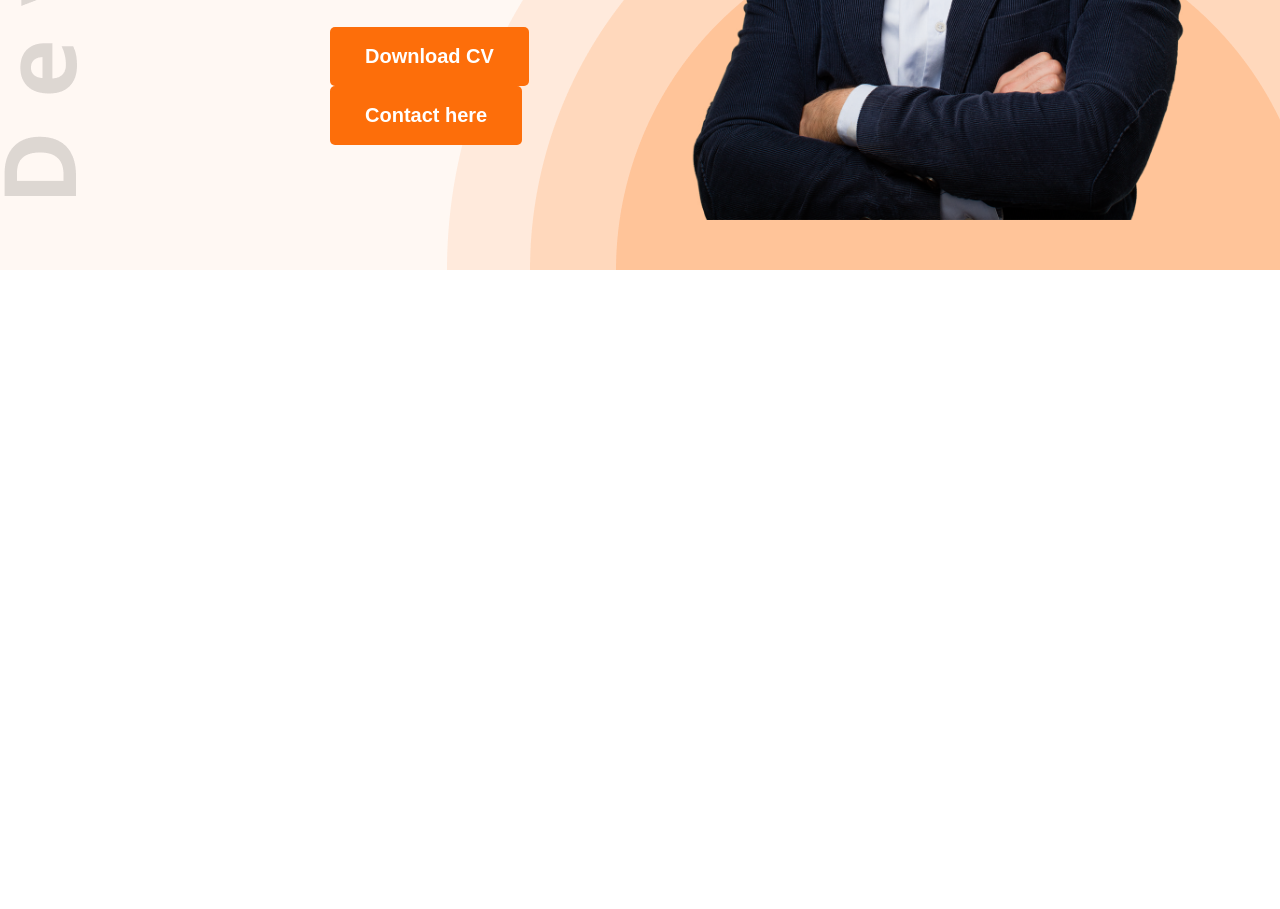
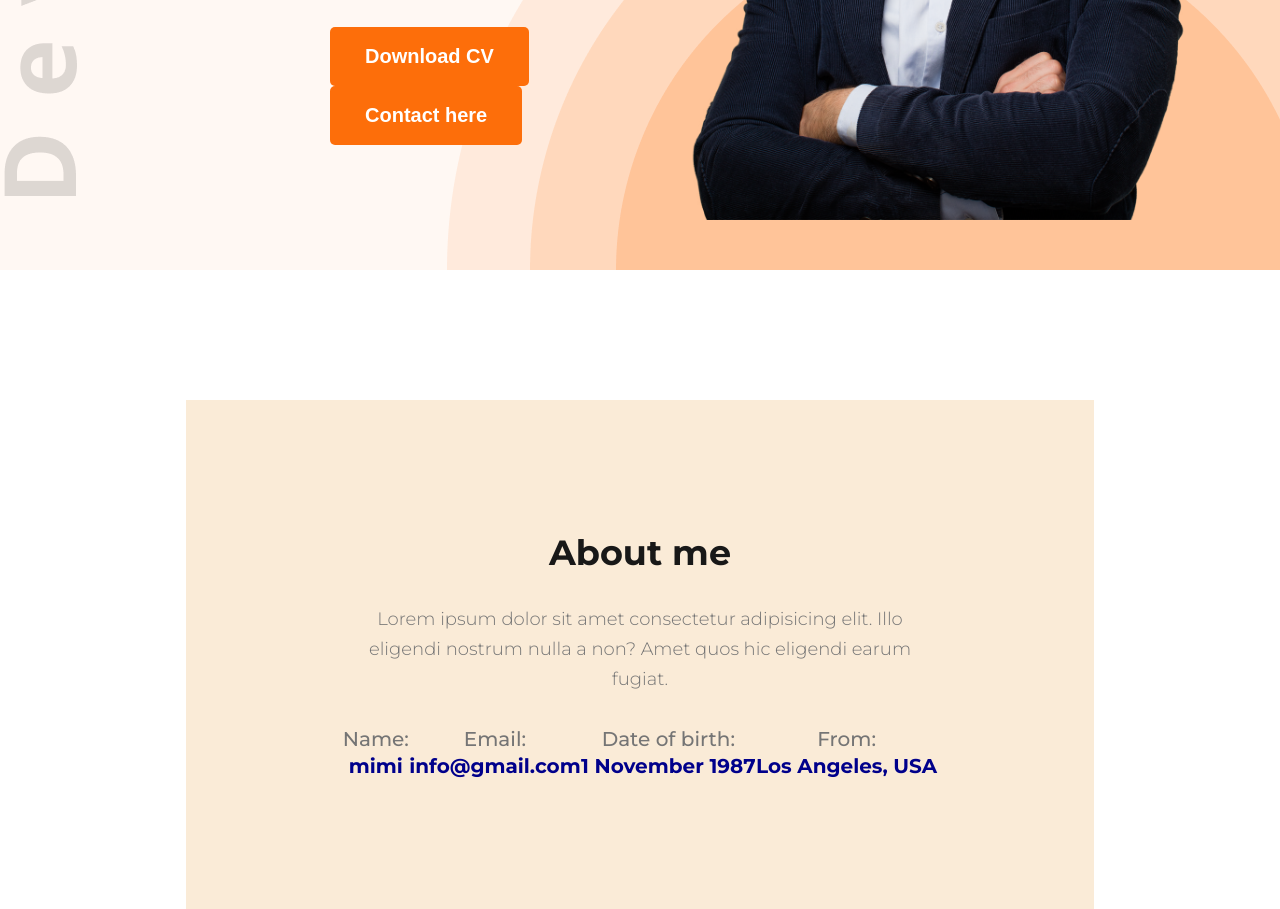
Before and after one commit to Lamisazimy/MyPortfolio, a plain HTML site: page index.html in a window 1280 px wide. Shown: the part 567-1476 px from the top of the page. Before the commit the page ends 837 px from the top, so only its background shows below. Drawn offline with Linux system fonts and the light colour scheme.

Commit message:
designed about me

```diff
--- a/index.html
+++ b/index.html
@@ -41,12 +41,36 @@
             </div>
         </section>
     </header>
-    <main>
+    <section id="about">
+        <div class="about-container">
+            <div class="about-heading">
+                <h1>About me</h1>
+                <p>Lorem ipsum dolor sit amet consectetur adipisicing elit. Illo eligendi nostrum nulla a non? Amet quos
+                    hic eligendi earum fugiat.</p>
 
-    </main>
-    <footer>
+            </div>
+            <div class="about-info">
+                <div class="info-card">
+                    <p>Name:</p>
+                    <h4>mimi</h4>
+                </div>
+                <div class="info-card">
+                    <p>Email:</p>
+                    <h4>info@gmail.com</h4>
+                </div>
+                <div class="info-card">
+                    <p>Date of birth:</p>
+                    <h4>1 November 1987</h4>
+                </div>
+                <div class="info-card">
+                    <p>From:</p>
+                    <h4>Los Angeles, USA</h4>
+                </div>
 
-    </footer>
+            </div>
+        </div>
+
+    </section>
 
 </body>
 
--- a/styles/portfolio.css
+++ b/styles/portfolio.css
@@ -1,24 +1,28 @@
-*{
+* {
     margin: 0;
     padding: 0;
     box-sizing: border-box;
 }
+
 /* shared part */
-.openuniquifier{
+.openuniquifier {
     font-family: "Montserrat", sans-serif;
     font-optical-sizing: auto;
 
 }
-.logo h2{
-    font-size:  45px;
+
+.logo h2 {
+    font-size: 45px;
     font-weight: 900;
 }
-#font-color{
+
+#font-color {
     color: #FD6E0A;
     font-weight: bold;
 
 }
-.btn{
+
+.btn {
 
     background-color: #FD6E0A;
     border: none;
@@ -29,64 +33,127 @@
     font-weight: bold;
     cursor: pointer;
 }
+
+.about-heading {
+    max-width: 827px;
+    text-align: center;
+}
+
+.about-heading h1 {
+    font-size: 35px;
+    font-weight: bold;
+    color: #181818;
+    margin-bottom: 30px;
+
+}
+
+.about-heading p {
+    font-size: 18px;
+    font-weight: 300;
+    color: #757575;
+    line-height: 30px;
+    margin-bottom: 30px;
+
+}
+
+
 /* indiviual part */
-header{
+header {
     background-color: #FFF8F3;
-    background: url("../images/developer.png"),url("../images/header_bg.png"),#FFF8F3;
-    background-position: top left,bottom right;
+    background: url("../images/developer.png"), url("../images/header_bg.png"), #FFF8F3;
+    background-position: top left, bottom right;
     background-repeat: no-repeat;
     padding: 50px;
 }
-nav{
+
+nav {
     width: 74%;
     max-width: 1140px;
     /* border: 1px solid gray; */
     margin: 0 auto;
     display: flex;
-    justify-content:space-between;
+    justify-content: space-between;
     text-align: center;
 }
-nav .menu{
+
+nav .menu {
     display: flex;
     list-style-type: none;
     gap: 51px;
     align-items: center;
 
 }
-nav.menu a{
+
+nav.menu a {
     font-size: 20px;
     color: #474747;
     text-decoration: none;
 }
-.banner{
+
+.banner {
     /* border: 1px solid red; */
     margin: 47px 38px 0 280px;
     display: flex;
     justify-content: space-between;
     align-items: center;
 }
-.banner #banner-content{
+
+.banner #banner-content {
     max-width: 585px;
 }
-.banner #banner-content h2{
+
+.banner #banner-content h2 {
     font-size: 45px;
     font-weight: 600;
     color: #474747;
     margin-bottom: 5px;
 }
-.banner #banner-content h1{
+
+.banner #banner-content h1 {
     font-size: 85px;
     font-weight: bold;
     color: #181818;
     margin-bottom: 20px;
 }
-.banner #banner-content p{
+
+.banner #banner-content p {
     font-size: 18px;
     color: #757575;
     line-height: 30px;
     margin-bottom: 30px;
 }
-.banner #banner-image img{
+
+.banner #banner-image img {
     max-width: 545px;
     vertical-align: middle;
 }
+
+#about {
+    padding-top: 130px;
+}
+
+#about .about-container {
+    width: 71%;
+    max-width: 1140px;
+    margin: 0 auto;
+    text-align: center;
+    background-color: antiquewhite;
+    padding: 131px 157px;
+}
+
+.about-container .about-info {
+    display: flex;
+    justify-content: space-around;
+}
+
+.about-info .info-card p {
+    font-size: 20px;
+    font-weight: 500;
+    color: #757575;
+    line-height: 30px;
+}
+.about-info .info-card h4 {
+    font-size: 20px;
+    font-weight:bold;
+    color: darkblue;
+}
```
Lines whose indentation alone changed are shown as unchanged.
